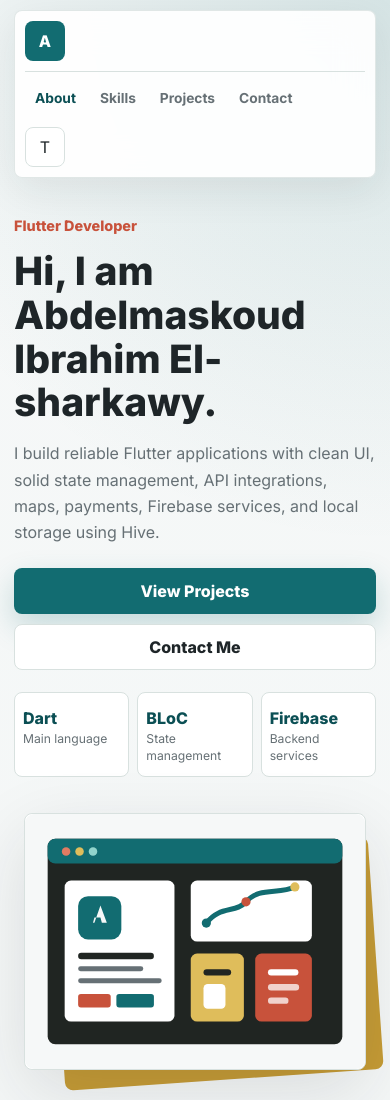
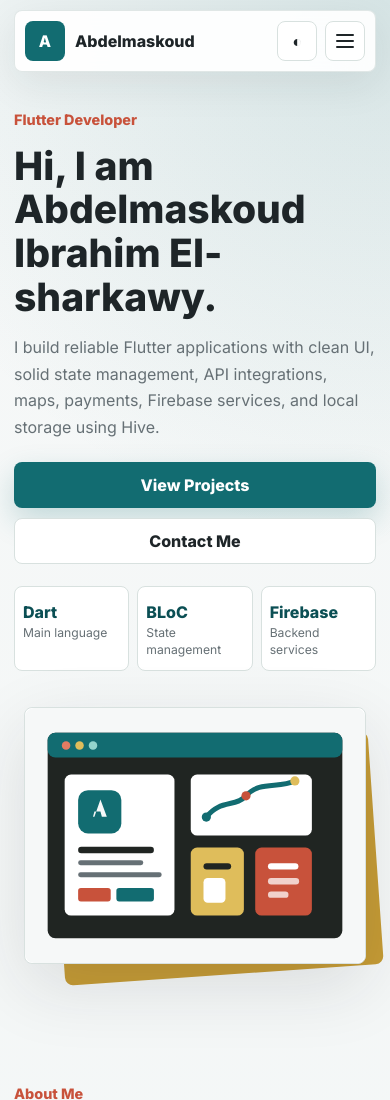
Before and after one commit to Abdelmaksoud20/portfolio, a plain HTML site: page index.html in a window 390 px wide. Shown: the top 1100 px of the page. Drawn offline with Linux system fonts and the light colour scheme.

Commit message:
Fix mobile header menu

```diff
--- a/index.html
+++ b/index.html
@@ -23,16 +23,30 @@
         <span>Abdelmaskoud</span>
       </a>
 
-      <nav class="nav-links" aria-label="Primary navigation">
+      <nav class="nav-links" id="primary-navigation" aria-label="Primary navigation" data-nav>
         <a href="#about">About</a>
         <a href="#skills">Skills</a>
         <a href="#projects">Projects</a>
         <a href="#contact">Contact</a>
       </nav>
 
-      <button class="icon-button" type="button" data-theme-toggle aria-label="Toggle theme">
-        <span aria-hidden="true">T</span>
-      </button>
+      <div class="header-actions">
+        <button class="icon-button" type="button" data-theme-toggle aria-label="Toggle theme">
+          <span aria-hidden="true">&#9680;</span>
+        </button>
+        <button
+          class="menu-button"
+          type="button"
+          data-menu-toggle
+          aria-label="Open menu"
+          aria-controls="primary-navigation"
+          aria-expanded="false"
+        >
+          <span aria-hidden="true"></span>
+          <span aria-hidden="true"></span>
+          <span aria-hidden="true"></span>
+        </button>
+      </div>
     </header>
 
     <main>
--- a/script.js
+++ b/script.js
@@ -1,6 +1,8 @@
 const root = document.documentElement;
 const year = document.querySelector("[data-year]");
 const themeToggle = document.querySelector("[data-theme-toggle]");
+const menuToggle = document.querySelector("[data-menu-toggle]");
+const header = document.querySelector("[data-header]");
 const navLinks = Array.from(document.querySelectorAll(".nav-links a"));
 const sections = navLinks
   .map((link) => document.querySelector(link.getAttribute("href")))
@@ -22,6 +24,20 @@ themeToggle.addEventListener("click", () => {
     delete root.dataset.theme;
     localStorage.removeItem("portfolio-theme");
   }
+});
+
+menuToggle.addEventListener("click", () => {
+  const isOpen = header.classList.toggle("menu-open");
+  menuToggle.setAttribute("aria-expanded", String(isOpen));
+  menuToggle.setAttribute("aria-label", isOpen ? "Close menu" : "Open menu");
+});
+
+navLinks.forEach((link) => {
+  link.addEventListener("click", () => {
+    header.classList.remove("menu-open");
+    menuToggle.setAttribute("aria-expanded", "false");
+    menuToggle.setAttribute("aria-label", "Open menu");
+  });
 });
 
 const observer = new IntersectionObserver(
--- a/styles.css
+++ b/styles.css
@@ -61,7 +61,7 @@ img {
   top: 0;
   z-index: 10;
   display: grid;
-  grid-template-columns: 1fr auto 44px;
+  grid-template-columns: 1fr auto auto;
   gap: 18px;
   align-items: center;
   width: min(1120px, calc(100% - 32px));
@@ -78,7 +78,8 @@ img {
 .brand,
 .nav-links,
 .hero-actions,
-.social-links {
+.social-links,
+.header-actions {
   display: flex;
   align-items: center;
 }
@@ -135,6 +136,33 @@ img {
   color: var(--text);
   cursor: pointer;
   font: inherit;
+}
+
+.header-actions {
+  gap: 8px;
+}
+
+.menu-button {
+  display: none;
+  width: 42px;
+  height: 42px;
+  gap: 4px;
+  align-content: center;
+  justify-items: center;
+  place-items: center;
+  border: 1px solid var(--line);
+  border-radius: 8px;
+  background: var(--surface);
+  color: var(--text);
+  cursor: pointer;
+}
+
+.menu-button span {
+  display: block;
+  width: 18px;
+  height: 2px;
+  border-radius: 99px;
+  background: currentColor;
 }
 
 .section {
@@ -452,7 +480,7 @@ h3 {
 
 @media (max-width: 900px) {
   .site-header {
-    grid-template-columns: 1fr 44px;
+    grid-template-columns: 1fr auto;
   }
 
   .nav-links {
@@ -490,7 +518,7 @@ h3 {
   }
 
   .site-header {
-    grid-template-columns: 1fr 40px;
+    grid-template-columns: 1fr auto;
     gap: 10px;
     min-height: auto;
     margin-top: 10px;
@@ -498,21 +526,40 @@ h3 {
   }
 
   .brand span:last-child {
-    display: none;
+    display: inline;
+    max-width: 150px;
+    overflow: hidden;
+    text-overflow: ellipsis;
+    white-space: nowrap;
   }
 
-  .brand-mark,
-  .icon-button {
+  .brand-mark {
     width: 40px;
     height: 40px;
   }
 
+  .icon-button,
+  .menu-button {
+    width: 40px;
+    height: 40px;
+  }
+
+  .menu-button {
+    display: grid;
+  }
+
   .nav-links {
+    display: none;
     justify-content: flex-start;
-    gap: 4px;
-    padding-top: 8px;
+    gap: 8px;
+    padding-top: 10px;
     border-top: 1px solid var(--line);
     scrollbar-width: none;
+  }
+
+  .site-header.menu-open .nav-links {
+    display: grid;
+    grid-template-columns: repeat(2, minmax(0, 1fr));
   }
 
   .nav-links::-webkit-scrollbar {
@@ -520,9 +567,14 @@ h3 {
   }
 
   .nav-links a {
-    flex: 0 0 auto;
-    padding: 7px 10px;
-    font-size: 0.86rem;
+    display: flex;
+    min-height: 42px;
+    align-items: center;
+    justify-content: center;
+    padding: 8px 10px;
+    border: 1px solid var(--line);
+    background: var(--surface-soft);
+    font-size: 0.9rem;
   }
 
   .section {
@@ -619,8 +671,8 @@ h3 {
 }
 
 @media (max-width: 380px) {
-  .nav-links a {
-    padding-inline: 8px;
+  .brand span:last-child {
+    max-width: 118px;
   }
 
   .quick-stats {
```
Also changed, not shown: portfolio.html (+18 -4 lines).
